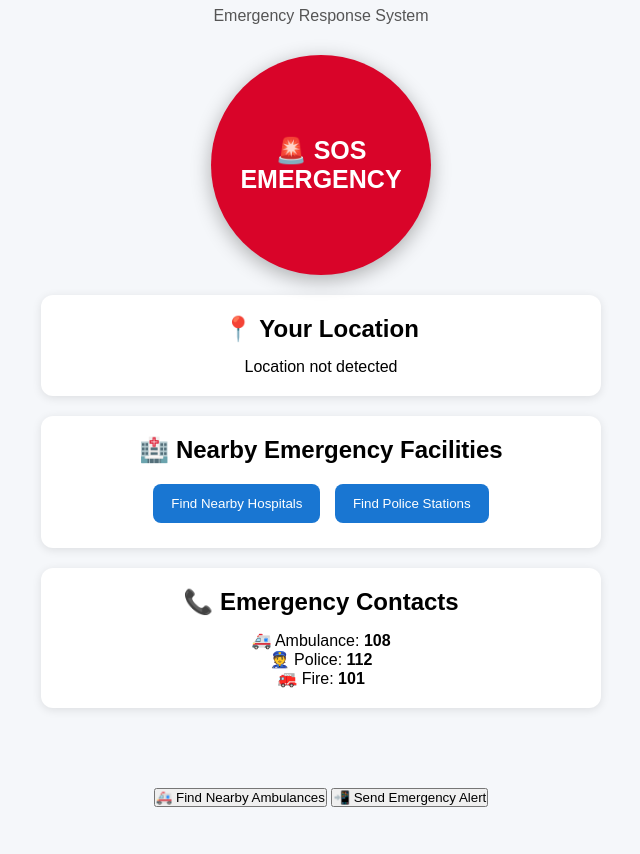
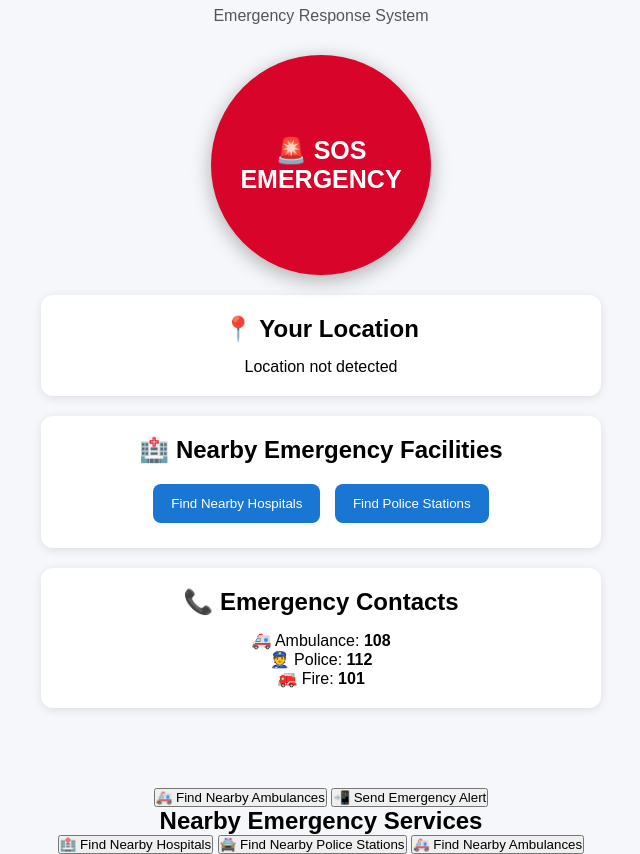
Before and after one commit to ravimrudula27/ResQ-Emergency-Response, a plain HTML site: page index.html in a window 1280 px wide. Shown: the part 112-966 px from the top of the page, without its empty margins (319-959 px from the left). Before the commit the page ends 919 px from the top, so only its background shows below. Drawn offline with Linux system fonts and the light colour scheme.

Commit message:
Add emergency services

```diff
--- a/index.html
+++ b/index.html
@@ -51,5 +51,18 @@
     📲 Send Emergency Alert
 </button>
 <script src="script.js"></script>
+<h2>Nearby Emergency Services</h2>
+
+<button onclick="findHospitals()">
+    🏥 Find Nearby Hospitals
+</button>
+
+<button onclick="findPolice()">
+    🚔 Find Nearby Police Stations
+</button>
+
+<button onclick="findAmbulance()">
+    🚑 Find Nearby Ambulances
+</button>
 </body>
 </html>
```
